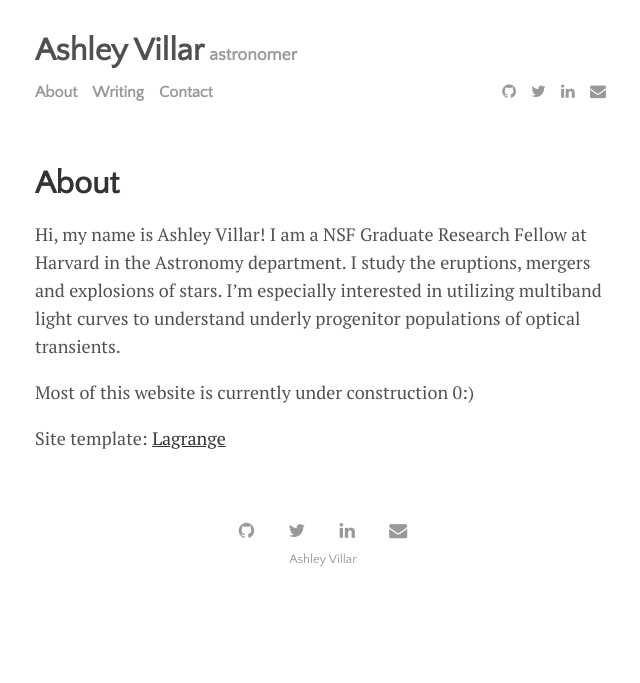
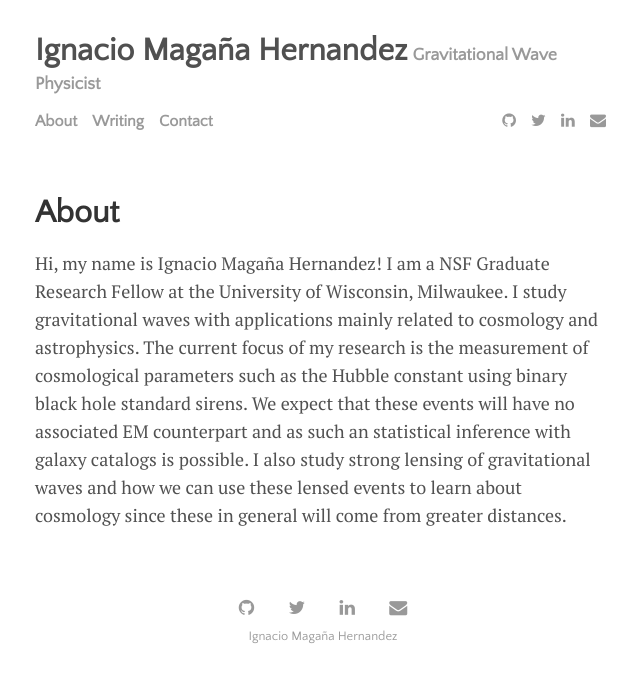
Before and after one commit to ignaciomagana/ignaciomagana.github.io, a Jekyll site: the page built from menu/about.md, in a window 1280 px wide. Shown: the top 683 px of the page, without its empty margins (317-957 px from the left). Built offline with Jekyll 4.4.1, drawn with Linux system fonts in a browser that asks for light colours; nearby versions of some CDN libraries.

Commit message:
change content

```diff
--- a/_config.yml
+++ b/_config.yml
@@ -1,16 +1,16 @@
 # Site Settings
-title:               Ashley Villar
-tagline:             astronomer
+title:               Ignacio Magaña Hernandez
+tagline:             Gravitational Wave Physicist
 description:
 baseurl:            #"/"
-url:                #"https://villrv.github.io"
+url:                #"https://ignaciomagana.github.io/"
 github:
-  url:               #"https://villrv.github.io/"
+  url:               #"https://ignaciomagana.github.io/"
 author:
-  name:              "Ashley Villar"
-  email:             "vvillar@cfa.harvard.edu"
-  twitter:           "astrovav"
-  github:            "villrv"
+  name:              "Ignacio Magaña Hernandez"
+  email:             "ignacio.magana@ligo.org"
+  twitter:           "quarkcharmer"
+  github:            "ignaciomagana"
   linkedin:          ".."
 navigation:
 - title: About
--- a/menu/about.md
+++ b/menu/about.md
@@ -3,8 +3,4 @@ layout: page
 title: About
 ---
 
-Hi, my name is Ashley Villar! I am a NSF Graduate Research Fellow at Harvard in the Astronomy department. I study the eruptions, mergers and explosions of stars. I'm especially interested in utilizing multiband light curves to understand underly progenitor populations of optical transients.
-
-Most of this website is currently under construction 0:)
-
-Site template: [Lagrange](https://github.com/LeNPaul/Lagrange)
+Hi, my name is Ignacio Magaña Hernandez! I am a NSF Graduate Research Fellow at the University of Wisconsin, Milwaukee. I study gravitational waves with applications mainly related to cosmology and astrophysics. The current focus of my research is the measurement of cosmological parameters such as the Hubble constant using binary black hole standard sirens. We expect that these events will have no associated EM counterpart and as such an statistical inference with galaxy catalogs is possible. I also study strong lensing of gravitational waves and how we can use these lensed events to learn about cosmology since these in general will come from greater distances.
```
Also changed, not shown: _pages/_contact.md (+1 -1 lines), menu/contact.md (+1 -1 lines).
